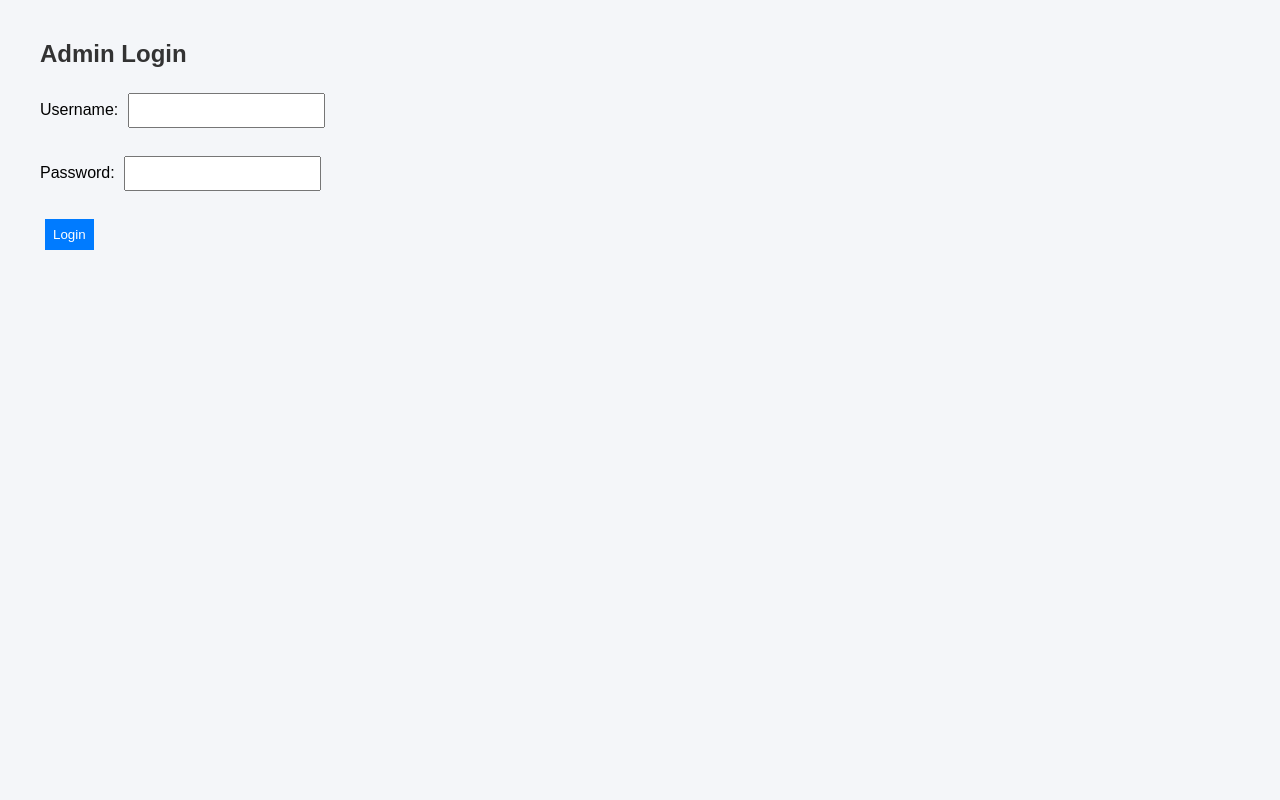
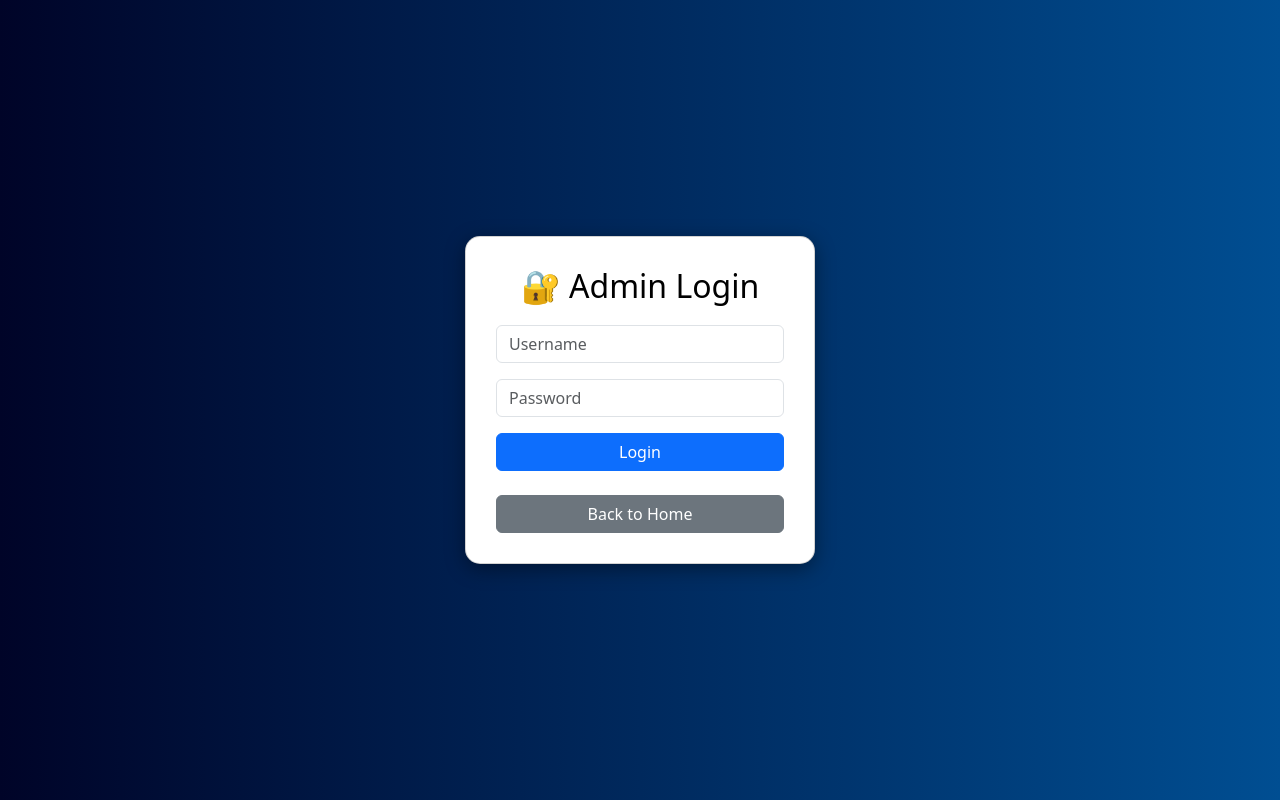
Before and after one commit to rdjspidey-design/bus-tracking-system, a Flask app: page /admin-login in a window 1280 px wide. Run offline with Flask 3, Linux system fonts and the light colour scheme.

Commit message:
Refactor admin login page with Bootstrap styling
Updated the admin login page to use Bootstrap for styling and improved layout.

```diff
--- a/templates/admin_login.html
+++ b/templates/admin_login.html
@@ -2,61 +2,56 @@
 <html>
 <head>
 <title>Admin Login</title>
-  <style>
+
+<link href="https://cdn.jsdelivr.net/npm/bootstrap@5.3.2/dist/css/bootstrap.min.css" rel="stylesheet">
+
+<style>
 body{
-    font-family: Arial;
-    background:#f4f6f9;
-    margin:40px;
+    background: linear-gradient(to right,#000428,#004e92);
+    height:100vh;
+    display:flex;
+    justify-content:center;
+    align-items:center;
+    color:white;
 }
 
-h1,h2{
-    color:#333;
+.card{
+    background:white;
+    color:black;
+    padding:30px;
+    border-radius:15px;
+    width:350px;
+    box-shadow:0 5px 20px rgba(0,0,0,0.4);
 }
 
-input,select,button{
-    padding:8px;
-    margin:5px;
-}
-
-button{
-    background:#007bff;
-    color:white;
-    border:none;
-    cursor:pointer;
-}
-
-button:hover{
-    background:#0056b3;
-}
-
-.container{
-    background:white;
-    padding:20px;
-    border-radius:8px;
-    width:500px;
+h2{
+    text-align:center;
+    margin-bottom:20px;
 }
 </style>
+
 </head>
-
 <body>
 
-<h2>Admin Login</h2>
+<div class="card">
+
+<h2>🔐 Admin Login</h2>
 
 <form method="POST">
 
-<label>Username:</label>
-<input type="text" name="username" required>
+<input class="form-control mb-3" type="text" name="username" placeholder="Username" required>
 
-<br><br>
+<input class="form-control mb-3" type="password" name="password" placeholder="Password" required>
 
-<label>Password:</label>
-<input type="password" name="password" required>
-
-<br><br>
-
-<button type="submit">Login</button>
+<button class="btn btn-primary w-100">Login</button>
 
 </form>
 
+<br>
+
+<a href="/" class="btn btn-secondary w-100">Back to Home</a>
+
+</div>
+
 </body>
 </html>
```
